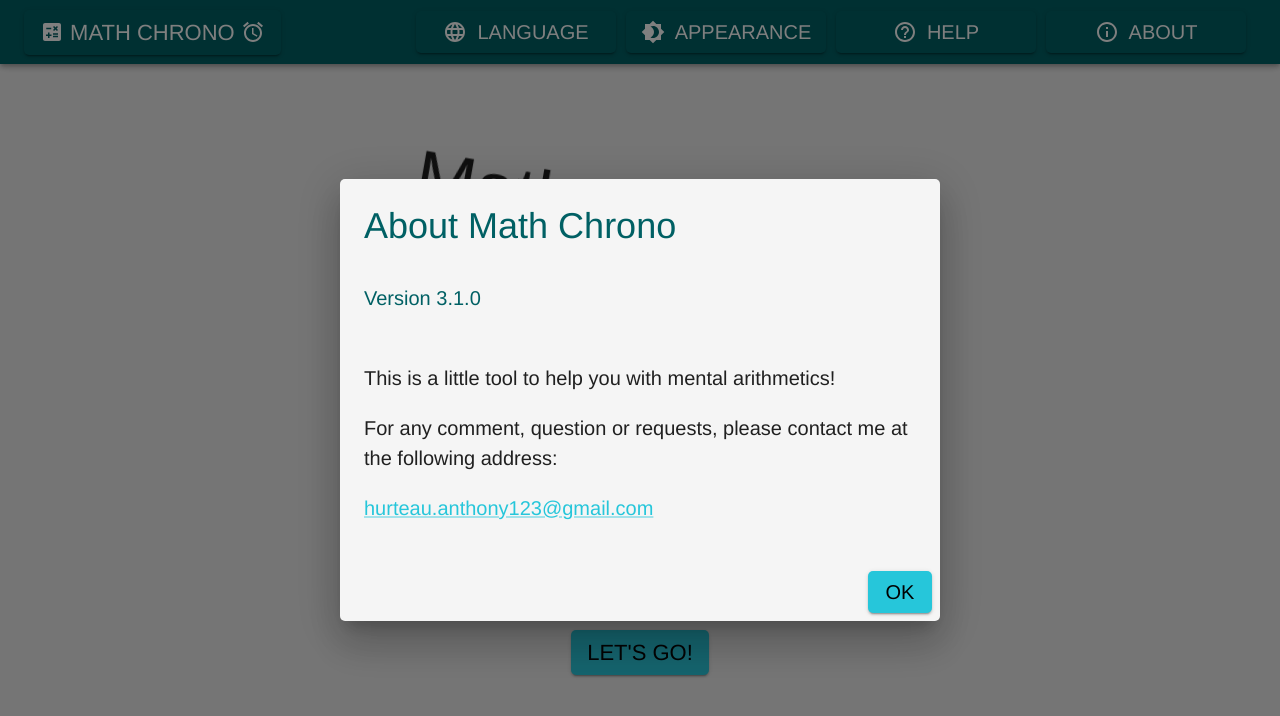
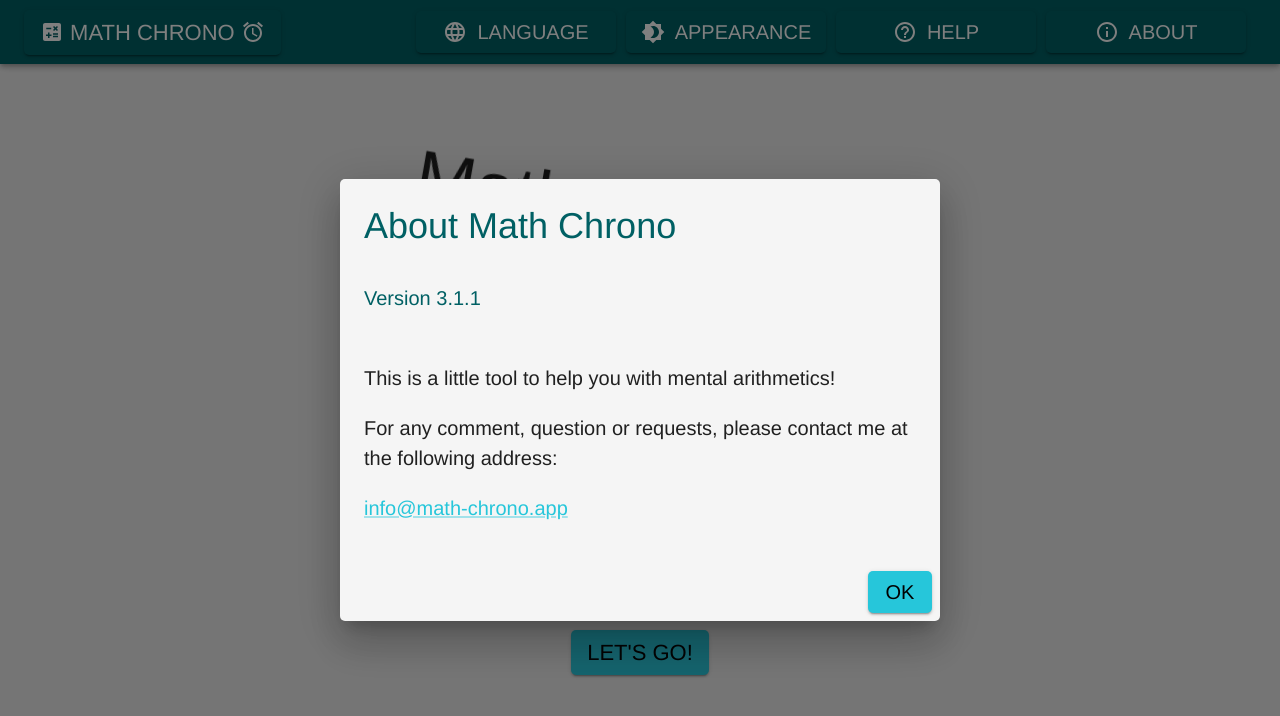
Before and after one commit to AnthonyHurteau/math-chrono, a React (Vite) app: page / in a window 1280 px wide. Both pictures are taken after a click on the button "ABOUT". Shown: the top 716 px of the page. Built offline with nearby package versions, Linux system fonts and the light colour scheme; a web font is replaced by a local one.

Commit message:
Added math-chrono.app email

```diff
--- a/src/AppSettings.ts
+++ b/src/AppSettings.ts
@@ -1,4 +1,4 @@
-export const appSettings: AppSettings = { version: "3.1.0" };
+export const appSettings: AppSettings = { version: "3.1.1" };
 
 export type AppSettings = {
   version: string;
--- a/src/config/index.ts
+++ b/src/config/index.ts
@@ -4,7 +4,7 @@
 
 const title = "Math Chrono";
 
-const email = "hurteau.anthony123@gmail.com";
+const email = "info@math-chrono.app";
 
 const repository = "https://https://github.com/AnthonyHurteau/math-chrono";
 
--- a/src/layout/Navbar/AboutDialog/AboutDialog.tsx
+++ b/src/layout/Navbar/AboutDialog/AboutDialog.tsx
@@ -65,12 +65,12 @@
           <p>{t("aboutDialog.text2")}</p>
           <p>
             <Link
-              href="mailto:hurteau.anthony123@gmail.com"
+              href="mailto:info@math-chrono.app"
               target="_blank"
               rel="noopener noreferrer"
               sx={classes.email}
             >
-              hurteau.anthony123@gmail.com
+              info@math-chrono.app
             </Link>
           </p>
         </DialogContent>
```
